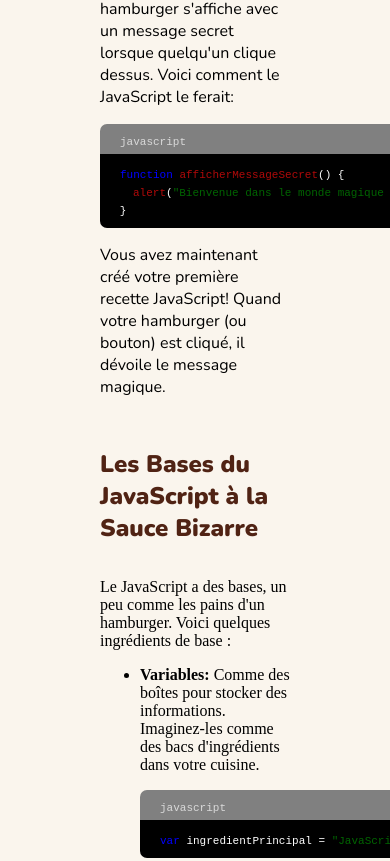
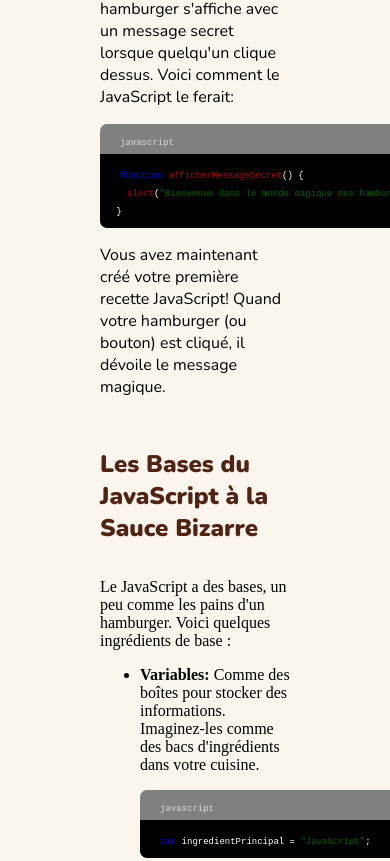
Before and after one commit to cesarsoyo/ComedyCodeHub-HTML-CSS, a plain HTML site: page js.html in a window 390 px wide. Shown: the part 2474-3335 px from the top of the page. Drawn offline with nearby package versions, Linux system fonts and the light colour scheme.

Commit message:
js-page-educative

```diff
--- a/assets/styles/jslang.css
+++ b/assets/styles/jslang.css
@@ -494,11 +494,11 @@ footer {
     }
 
     .container-codes code {
-        font-size: 11px;
+        font-size: 9px;
     }
 
     .container-ingredients-js code {
-        font-size: 11px;
+        font-size: 9px;
     }
 
     /* FOOTER */
```
